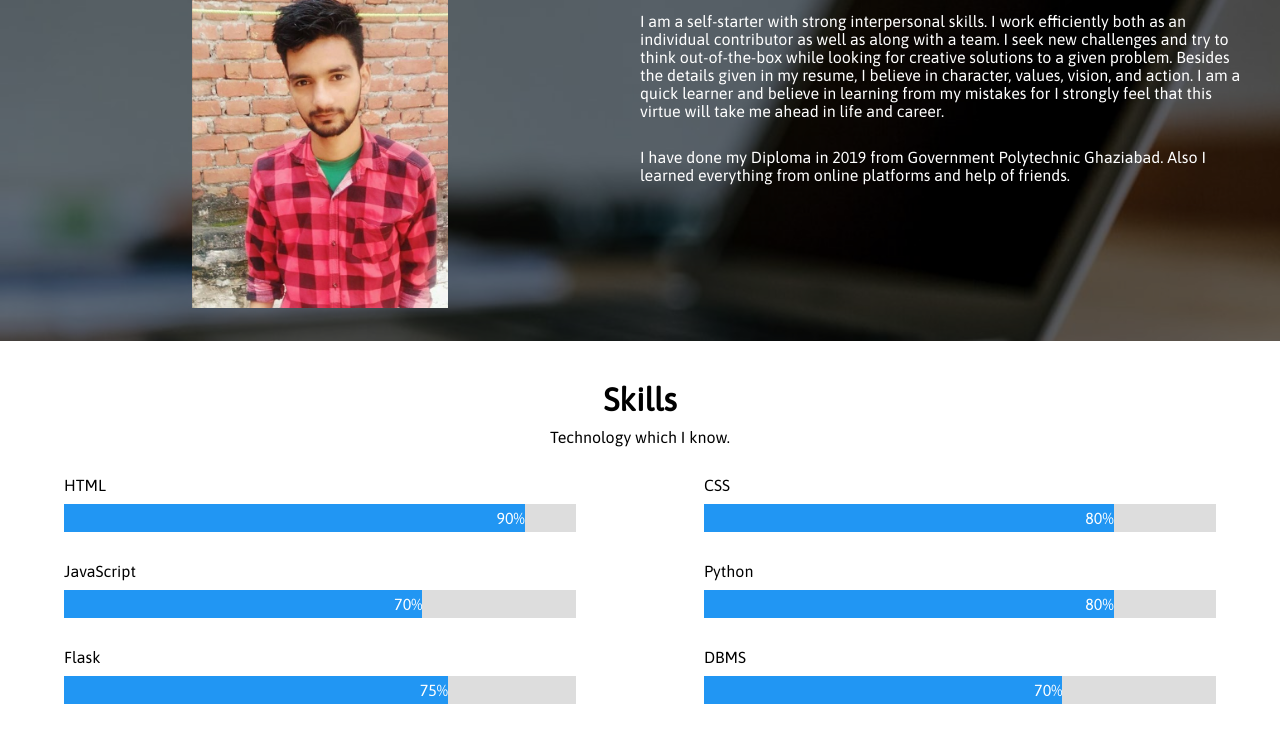
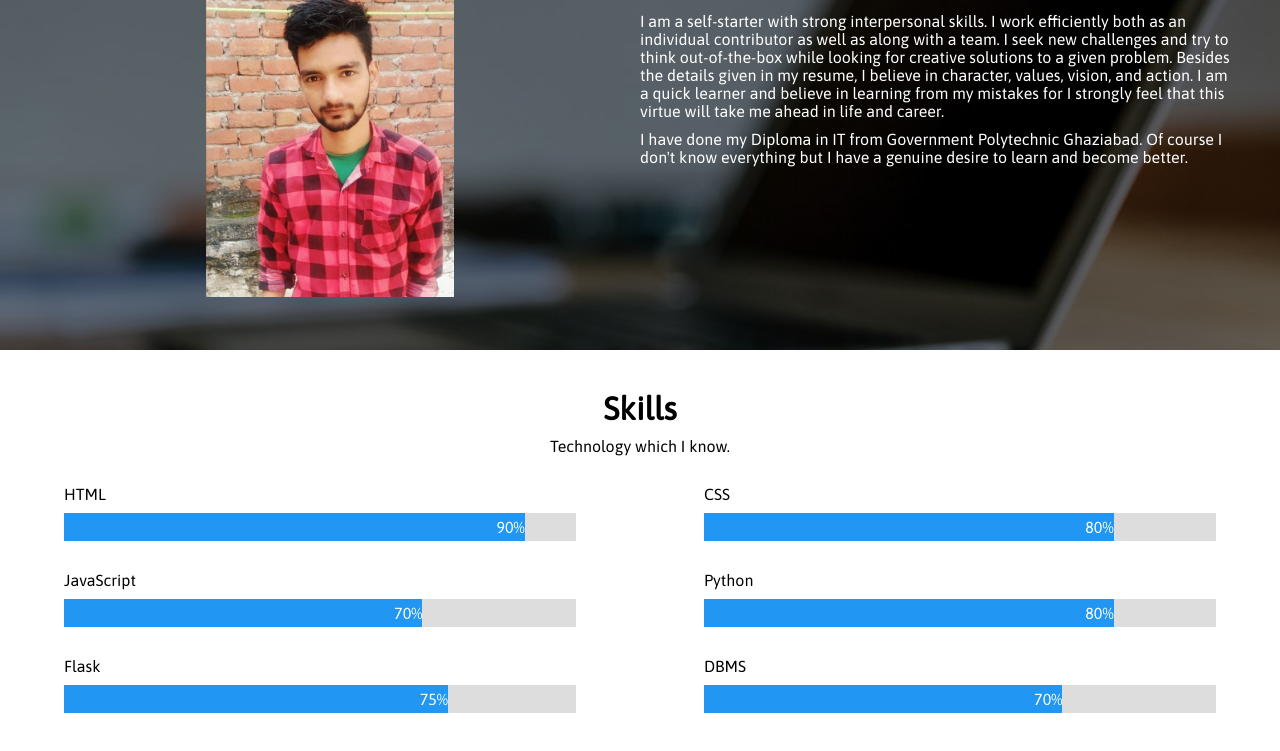
Before and after one commit to suhailmalik07/portfolio_archived, a plain HTML site: page index.html in a window 1280 px wide. Shown: the part 888-1639 px from the top of the page. Drawn offline with Linux system fonts and the light colour scheme.

Commit message:
updated info and fixed some padding

```diff
--- a/index.html
+++ b/index.html
@@ -68,9 +68,8 @@
                     while looking for creative solutions to a given problem. Besides the details given in my resume, I
                     believe in character, values, vision, and action. I am a quick learner and believe in learning from
                     my mistakes for I strongly feel that this virtue will take me ahead in life and career.</p>
-                <br>
-                <p>I have done my Diploma in 2019 from Government Polytechnic Ghaziabad. Also I learned everything from
-                    online platforms and help of friends. </p>
+                <p>I have done my Diploma in IT from Government Polytechnic Ghaziabad. Of course I don't know everything
+                    but I have a genuine desire to learn and become better.</p>
             </div>
         </div>
     </div>
--- a/style.css
+++ b/style.css
@@ -83,7 +83,7 @@
 }
 
 .about {
-    padding-top: 20px;
+    padding: 20px;
     text-align: center;
 }
 
@@ -174,6 +174,8 @@
 footer {
     background-color: #2C3335;
     margin-top: 40px;
+    padding: 15px;
+    color: white;
 }
 footer > p {
     text-align: center;
```
